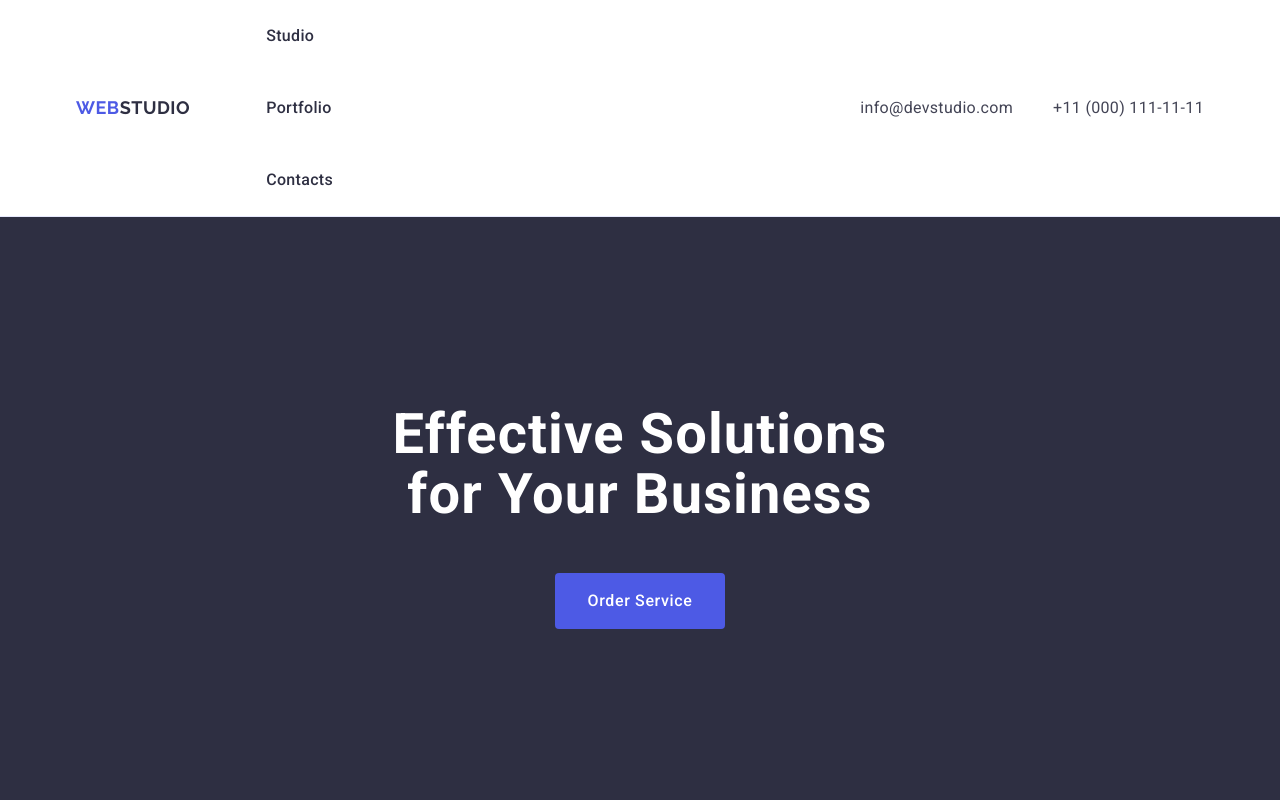
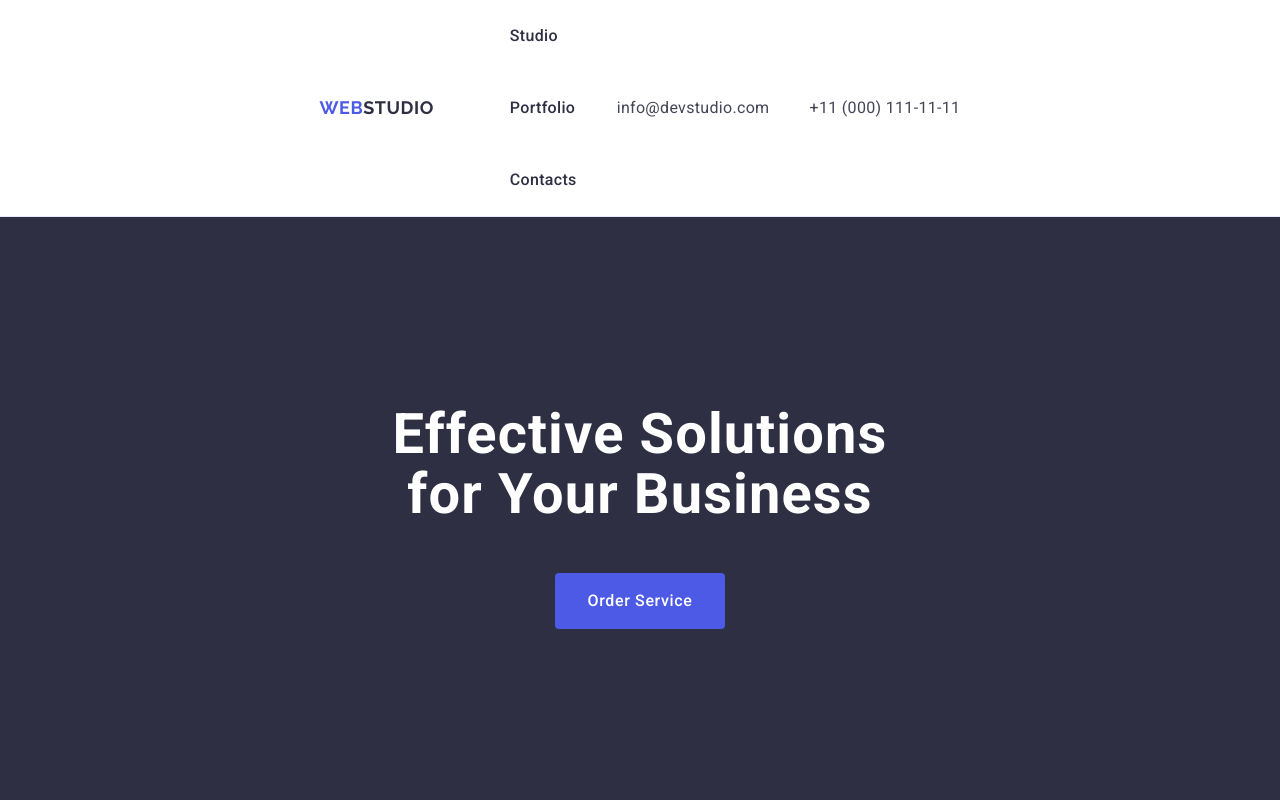
Before and after one commit to mikyjee/goit-markup-hw-03, a plain HTML site: page index.html in a window 1280 px wide. Shown: the top 800 px of the page. Drawn offline with nearby package versions, Linux system fonts and the light colour scheme.

Commit message:
мій код9

```diff
--- a/css/styles.css
+++ b/css/styles.css
@@ -93,6 +93,7 @@ h3 {
 .header {
     border-bottom: solid 1px #E7E9FC;
     border-bottom: 1px solid #e7e9fc;
+    display: flex;
 }
 
 .header .container {
@@ -100,6 +101,7 @@ h3 {
     align-items: center;
     justify-content: space-between;
     display: flex;
+    gap: 40px;
 }
 
 /* nav */
```
